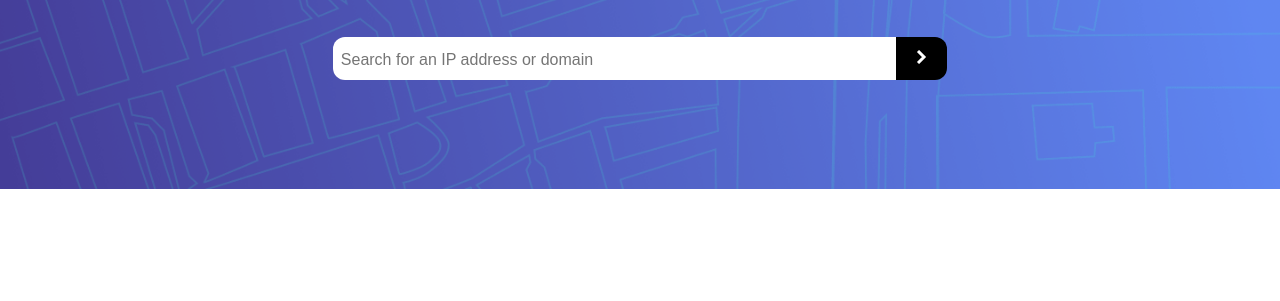
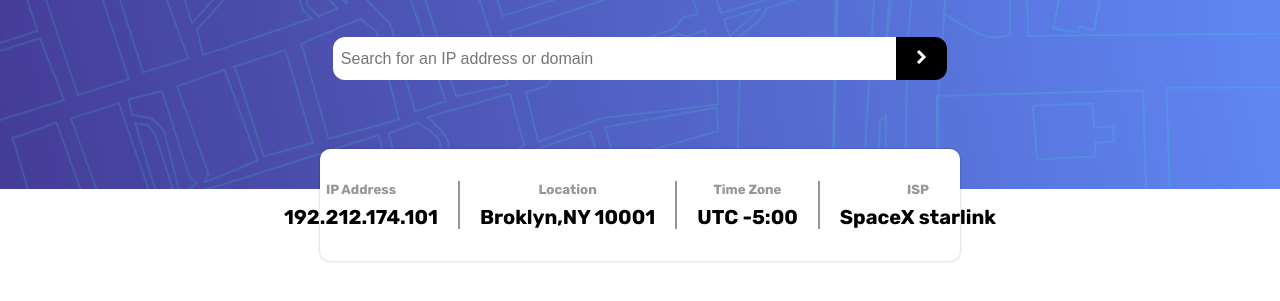
Before and after one commit to MazenFathy2008/IP-Address-Tracker, a plain HTML site: page index.html in a window 1280 px wide. Shown: the part 51-352 px from the top of the page. Drawn offline with Linux system fonts and the light colour scheme.

Commit message:
adding info about ip addres section to display out put

```diff
--- a/index.html
+++ b/index.html
@@ -25,11 +25,35 @@
     <header>
       <h1>IP Address Tracker</h1>
       <div class="search-container">
-        <input type="text" class="ip-input-field" placeholder="Search for an IP address or domain"/>
+        <input
+          type="text"
+          class="ip-input-field"
+          placeholder="Search for an IP address or domain"
+        />
         <button class="icon-arrow-button">
           <img src="images/icon-arrow.svg" />
         </button>
       </div>
+      <section class="info-about-ip-addres">
+        <ul>
+          <li>
+            <h5>IP Address</h5>
+            <span>192.212.174.101</span>
+          </li>
+          <li>
+            <h5>Location</h5>
+            <span>Broklyn,NY 10001</span>
+          </li>
+          <li>
+            <h5>Time Zone</h5>
+            <span>UTC -5:00</span>
+          </li>
+          <li>
+            <h5>ISP</h5>
+            <span>SpaceX starlink</span>
+          </li>
+        </ul>
+      </section>
     </header>
   </body>
 </html>
--- a/styles/index.css
+++ b/styles/index.css
@@ -7,7 +7,7 @@
 .ip-input-field{
   width: 80%;
   height: 100%;
-  font-size: 1.25rem;
+  font-size: 1.1rem;
   border: none;
   outline: none;
   border-top-left-radius: 0.75rem ;
@@ -44,4 +44,24 @@
   .icon-arrow-button{
     width: 4%;
   }
+  ul{
+    flex-direction: row;
+    height: 7rem;
+    justify-content: center;
+    padding: 2rem 0;
+    box-sizing: border-box;
+    gap: 0;
+  }
+  ul li:not(:last-child) {
+    border-right: 2px solid hsl(0, 0%, 59%);
+  }
+  li{
+    display: flex;
+    white-space: nowrap;
+    justify-content: center;
+    align-items: center;
+    width: 100%;
+    padding: 0 1.25rem;
+    box-sizing: content-box;
+  }
 }
--- a/styles/primary.css
+++ b/styles/primary.css
@@ -30,3 +30,42 @@ h1{
   font-size: 1.5rem;
   color: white;
 }
+section{
+  width: 100%;
+  display: flex;
+  justify-content: center;
+  align-items: center;
+  position: fixed;
+  top : 25%;
+  z-index: 100;
+  /* visibility: hidden; */
+}
+ul{
+  margin: 0;
+  padding: 0;
+  list-style-type: none;
+  width: 50%;
+  display: flex;
+  flex-direction: column;
+  background-color: white;
+  box-shadow: 0 0 3px  rgba(0, 0, 0, 0.257);
+  box-sizing: content-box;
+  padding: 1rem 2.75rem;
+  border-radius: 10px;
+  gap: 2rem;
+}
+li{
+  display: flex;
+  flex-direction: column;
+  justify-content: center;
+  align-items: center;
+  gap: 0.5rem;
+}
+h5{
+  margin: 0;
+  color: hsl(0, 0%, 59%);
+}
+li span{
+  font-weight: 700;
+  font-size: 1.25rem;
+}
```
